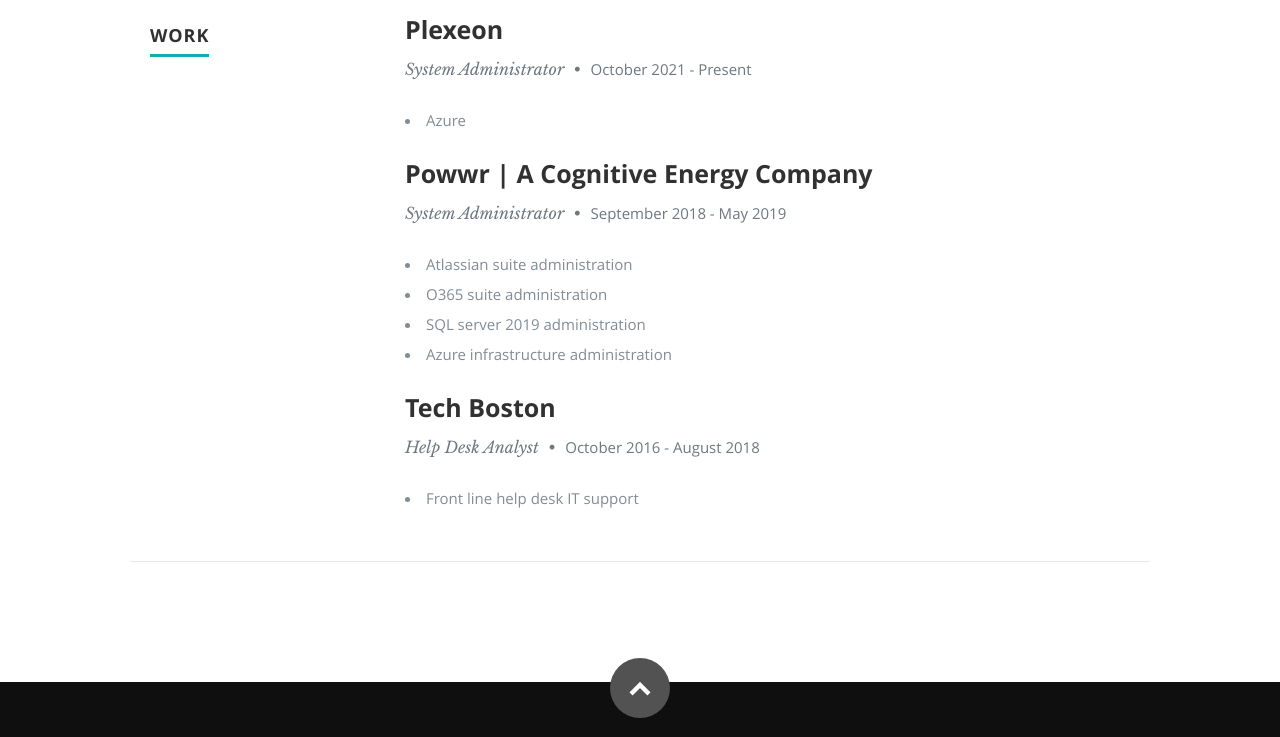
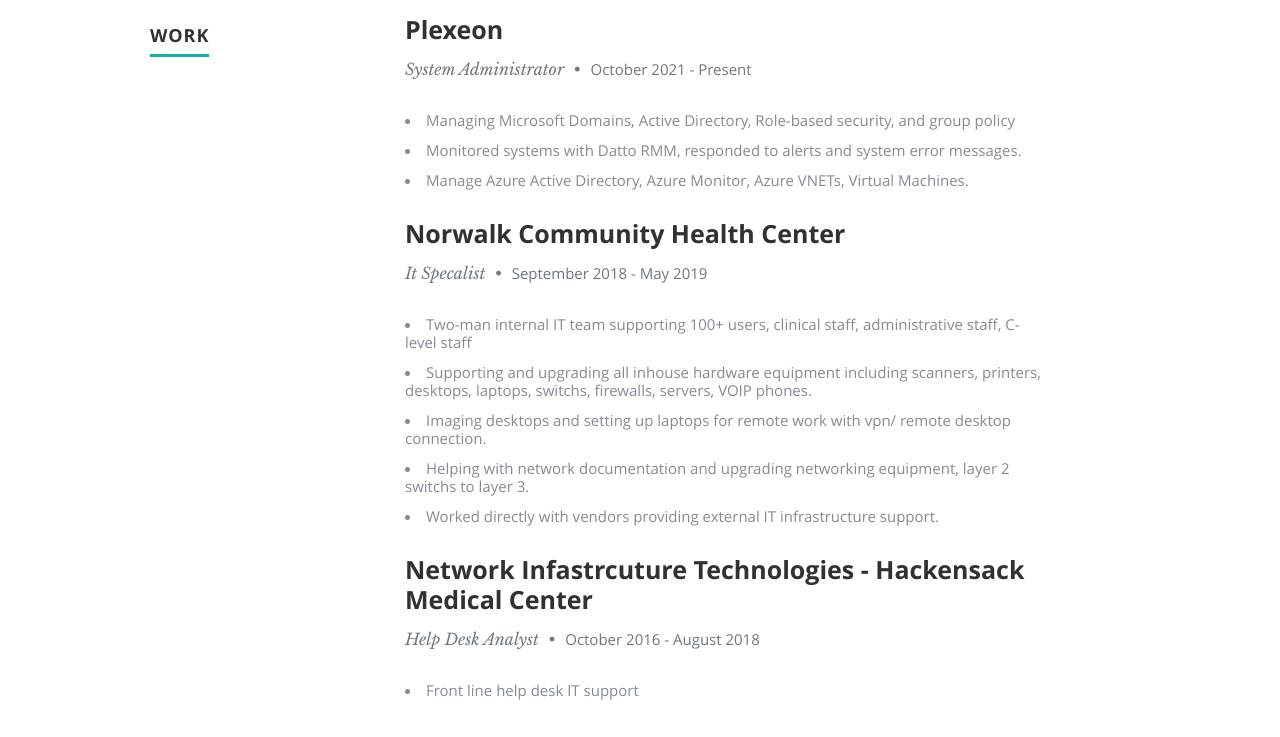
Before and after one commit to Dmizhura/azure-resume, a plain HTML site: page frontend/index.html in a window 1280 px wide. Shown: the part 1410-2147 px from the top of the page. Drawn offline with nearby package versions, Linux system fonts and the light colour scheme.

Commit message:
changes to index.html

```diff
--- a/frontend/index.html
+++ b/frontend/index.html
@@ -160,7 +160,9 @@
                   <p class="info">System Administrator <span>&bull;</span> <em class="date">October 2021 - Present</em></p>
 
                   <p>
-                  <li>Azure </li>
+                  <li>Managing Microsoft Domains, Active Directory, Role-based security, and group policy </li>
+                  <li>Monitored systems with Datto RMM, responded to alerts and system error messages.</li>
+                  <li>Manage Azure Active Directory, Azure Monitor, Azure VNETs, Virtual Machines.</li>
                   </p>
 
                </div>
@@ -171,14 +173,15 @@
 
                <div class="twelve columns">
 
-                  <h3>Powwr | A Cognitive Energy Company</h3>
-                  <p class="info">System Administrator <span>&bull;</span> <em class="date">September 2018 - May 2019</em></p>
+                  <h3>Norwalk Community Health Center</h3>
+                  <p class="info">It Specalist <span>&bull;</span> <em class="date">September 2018 - May 2019</em></p>
 
                   <p>
-                  <li>Atlassian suite administration</li>
-                  <li>O365 suite administration</li>
-                  <li>SQL server 2019 administration</li>
-                  <li>Azure infrastructure administration</li>
+                  <li>Two-man internal IT team supporting 100+ users, clinical staff, administrative staff, C- level staff</li>
+                  <li>Supporting and upgrading all inhouse hardware equipment including scanners, printers, desktops, laptops, switchs, firewalls, servers, VOIP phones.</li>
+                  <li>Imaging desktops and setting up laptops for remote work with vpn/ remote desktop connection. </li>
+                  <li>Helping with network documentation and upgrading networking equipment, layer 2 switchs to layer 3.</li>
+                  <li>Worked directly with vendors providing external IT infrastructure support. </li>
                   </p>
 
                </div>
@@ -189,7 +192,7 @@
 
                <div class="twelve columns">
 
-                  <h3>Tech Boston</h3>
+                  <h3>Network Infastrcuture Technologies - Hackensack Medical Center</h3>
                   <p class="info">Help Desk Analyst <span>&bull;</span> <em class="date">October 2016 - August 2018</em></p>
 
                   <p>
```
